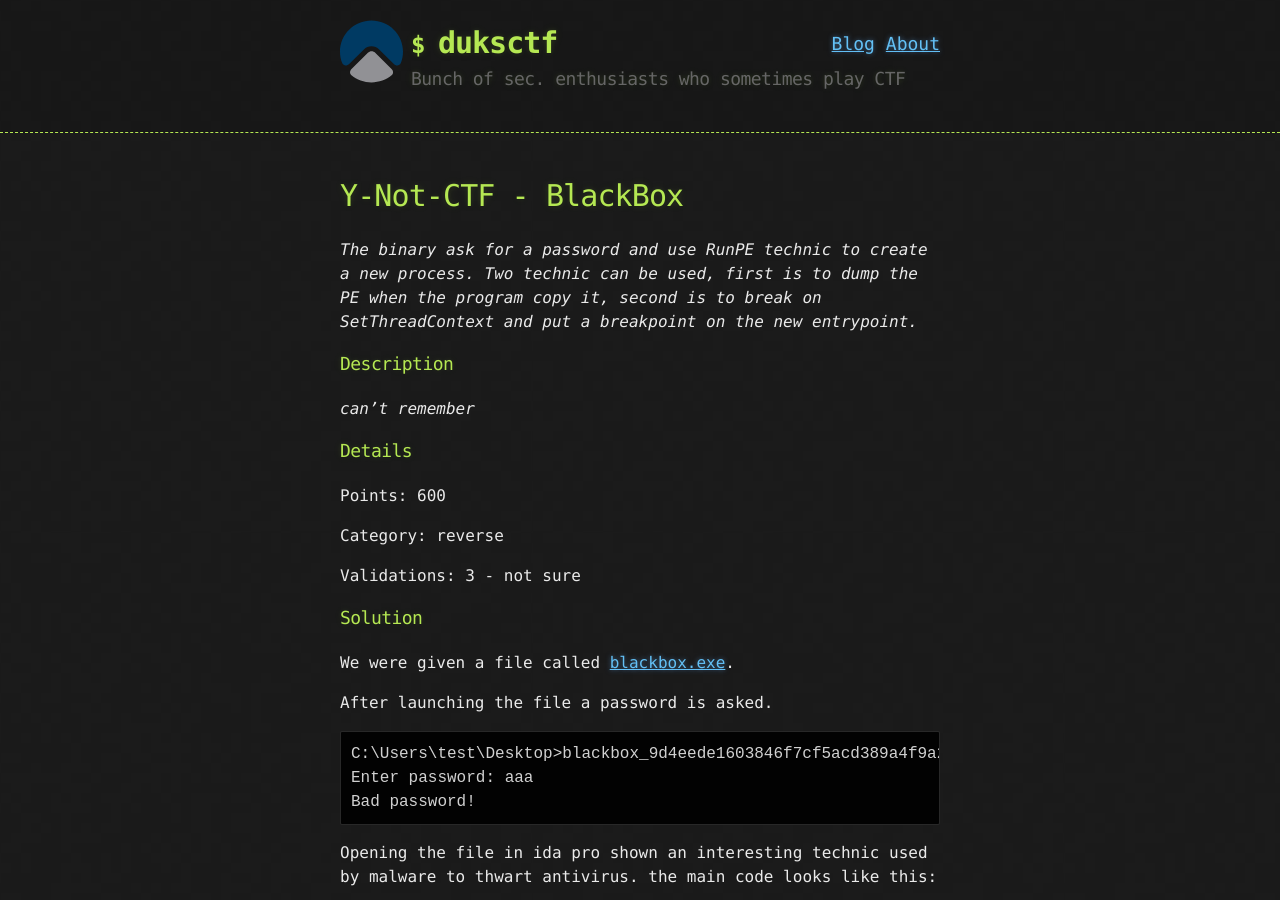
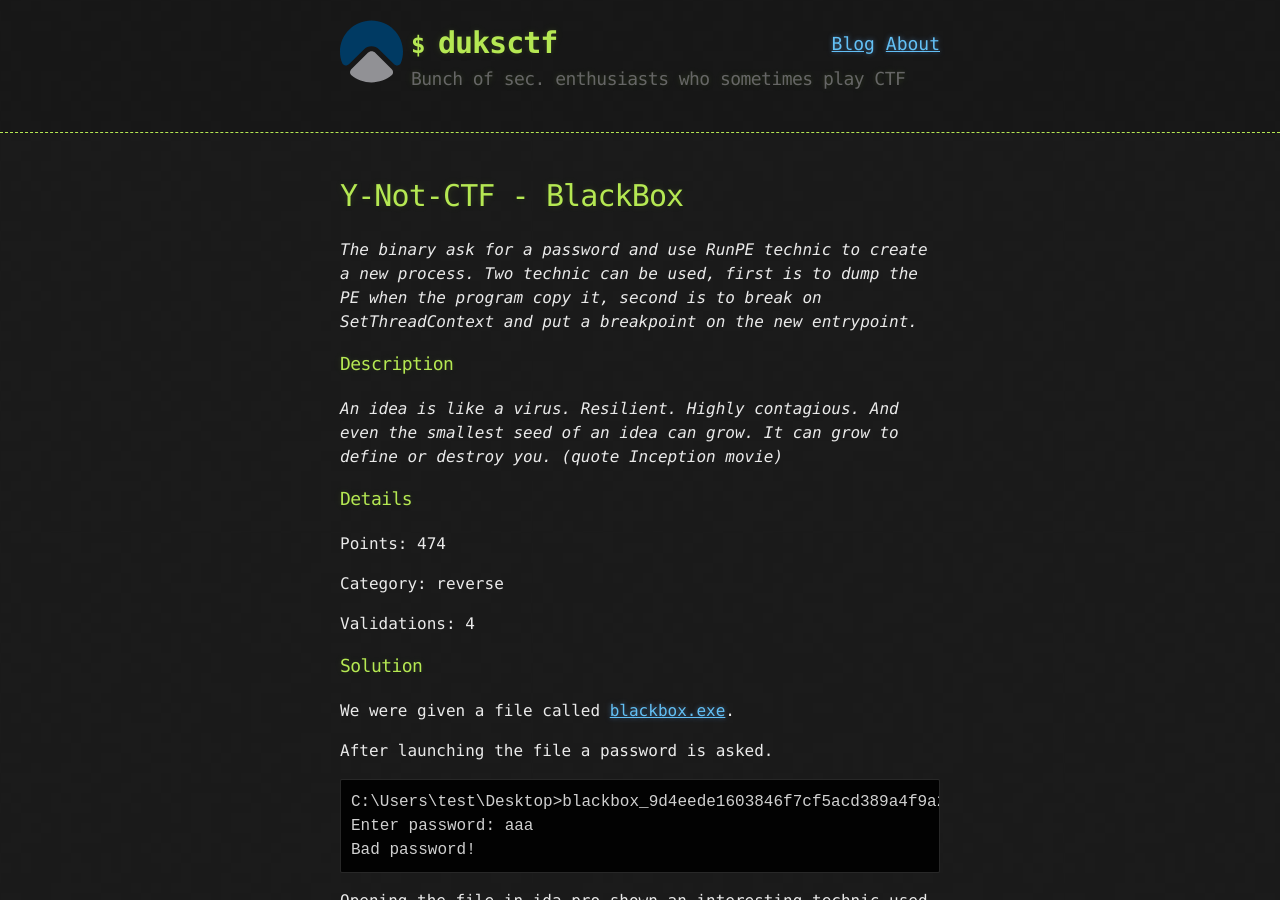
Before and after one commit to duksctf/duksctf.github.io, a Jekyll site: the page built from _posts/2017-11-17-YNOT17-BlackBox.md, in a window 1280 px wide and 900 px high. Built offline with Jekyll 4.4.1, drawn with Linux system fonts in a browser that asks for light colours.

Commit message:
added description for ynotctf

```diff
--- a/_posts/2017-11-17-YNOT17-BlackBox.md
+++ b/_posts/2017-11-17-YNOT17-BlackBox.md
@@ -12,15 +12,15 @@ date: 2017-11-17
 
 ### Description
 
-*can't remember*
+*An idea is like a virus. Resilient. Highly contagious. And even the smallest seed of an idea can grow. It can grow to define or destroy you. (quote Inception movie)*
 
 ### Details
 
-Points:      600
+Points:      474
 
 Category:    reverse
 
-Validations: 3 - not sure
+Validations: 4
 
 ### Solution
 
```
Also changed, not shown: _posts/2017-11-17-YNOT17-MadCow.md (+3 -3 lines).
